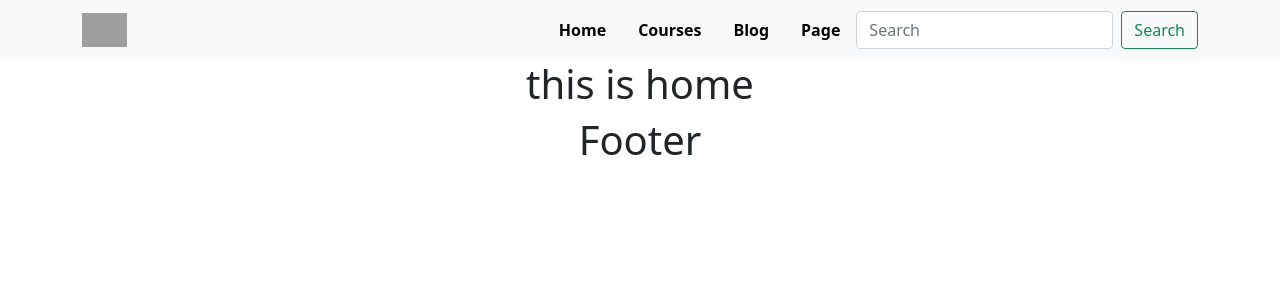
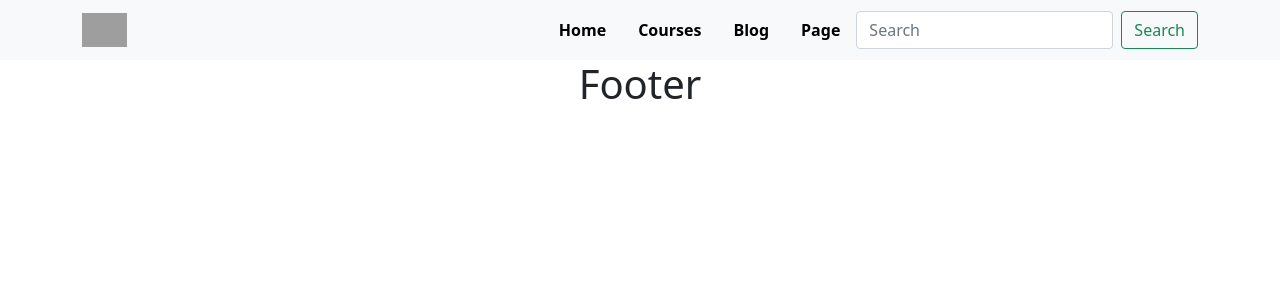
Before and after one commit to Momenuzzaman/educational-website, a React (Create React App) app: page / in a window 1280 px wide. Shown: the top 300 px of the page. Built offline with nearby package versions, Linux system fonts and the light colour scheme; grey boxes are pictures that could not be loaded.

Commit message:
Home upper part add

```diff
--- a/src/App.js
+++ b/src/App.js
@@ -1,6 +1,5 @@
 
 import './App.css';
-import Home from './Components/Home/Home';
 import Footer from './Components/Shared/Footer/Footer';
 import 'bootstrap/dist/css/bootstrap.min.css';
 import Header from './Components/Shared/Header/Header';
@@ -8,7 +7,6 @@ function App() {
   return (
     <div className="App">
       <Header />
-      <Home />
       <Footer />
     </div>
   );
--- a/src/Components/Home/Home.js
+++ /dev/null
@@ -1,11 +0,0 @@
-import React from 'react';
-
-const Home = () => {
-    return (
-        <div>
-            <h1>this is home</h1>
-        </div>
-    );
-};
-
-export default Home;
```
Also changed, not shown: src/Components/Home/UperPart/UperPart.js (added, +21 -0 lines).
